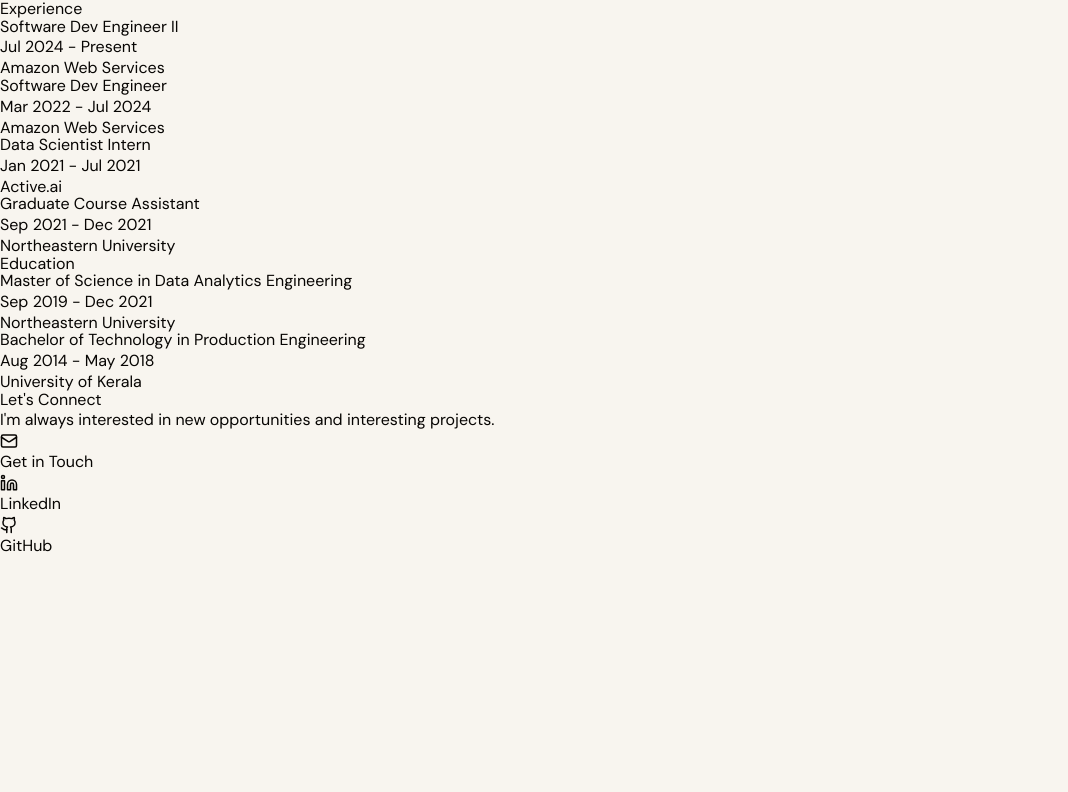
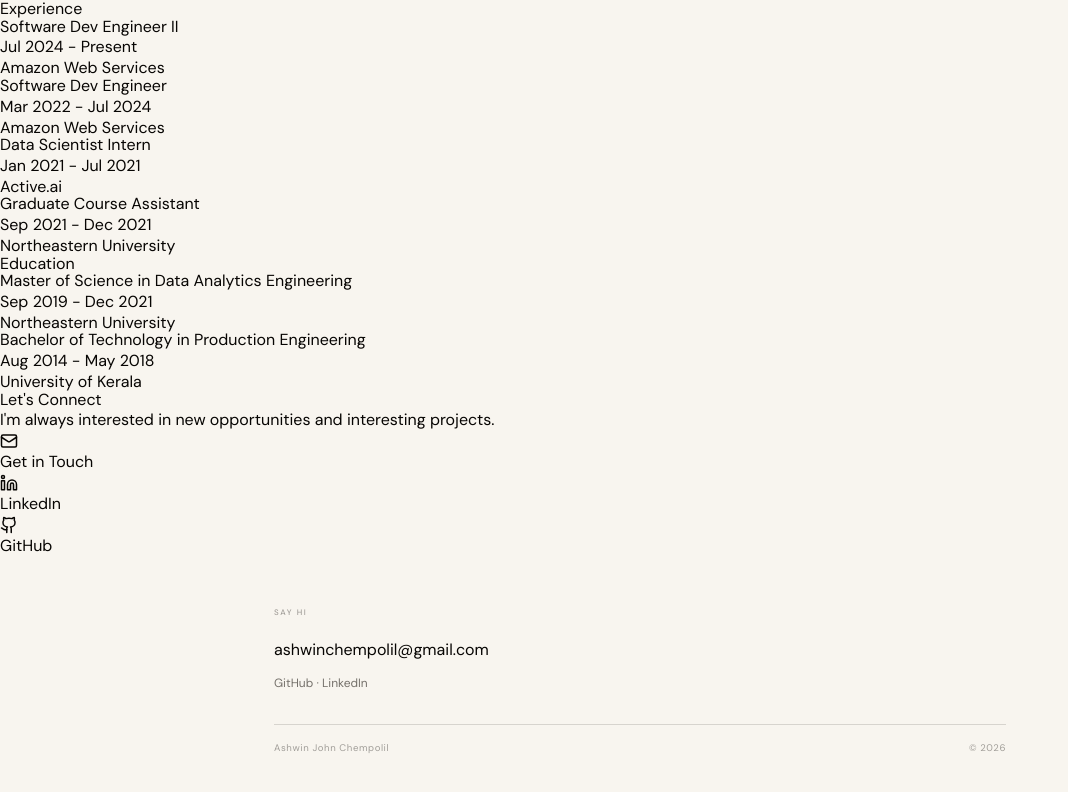
Before and after one commit to ashwinjohn3/ajc-portfolio, a Next.js app: page / in a window 1280 px wide. Shown: the part 2005-2797 px from the top of the page, without its empty margins (0-1068 px from the left). Before the commit the page ends 2563 px from the top, so only its background shows below. Built offline with nearby package versions, Linux system fonts and the light colour scheme.

Commit message:
feat: Footer with contact links and copyright

```diff
--- /dev/null
+++ b/app/components/Footer.tsx
@@ -0,0 +1,81 @@
+// app/components/Footer.tsx  (server component — no 'use client')
+
+import { PERSONAL_INFO } from '../../utils/constants'
+
+export default function Footer() {
+  return (
+    <footer
+      id="contact"
+      className="footer-pad"
+      style={{
+        maxWidth: '860px',
+        margin: '0 auto',
+        width: '100%',
+        padding: '3rem 4rem 4rem',
+      }}
+    >
+      <style>{`
+        @media (max-width: 640px)  { .footer-pad { padding: 2rem 1.5rem 3rem !important; } }
+        @media (min-width: 641px) and (max-width: 1024px) { .footer-pad { padding: 2.5rem 2rem 3rem !important; } }
+      `}</style>
+
+      {/* Section heading */}
+      <p
+        style={{
+          fontFamily: 'var(--font-dm-sans)',
+          fontSize: '0.5rem',
+          fontWeight: 500,
+          letterSpacing: '0.2em',
+          textTransform: 'uppercase',
+          color: 'var(--ink-faint)',
+          marginBottom: '1.25rem',
+        }}
+      >
+        Say hi
+      </p>
+
+      {/* Email */}
+      <a
+        href={`mailto:${PERSONAL_INFO.email}`}
+        style={{
+          display: 'block',
+          fontFamily: 'var(--font-dm-sans)',
+          fontSize: '1rem',
+          color: 'var(--ink)',
+          marginBottom: '0.75rem',
+        }}
+      >
+        {PERSONAL_INFO.email}
+      </a>
+
+      {/* Social links */}
+      <p
+        style={{
+          fontFamily: 'var(--font-dm-sans)',
+          fontSize: '0.75rem',
+          color: 'var(--ink-mid)',
+        }}
+      >
+        <a href={PERSONAL_INFO.github}>GitHub</a>
+        {' · '}
+        <a href={PERSONAL_INFO.linkedin}>LinkedIn</a>
+      </p>
+
+      {/* Copyright rule */}
+      <div style={{ height: '1px', background: 'var(--rule)', margin: '2rem 0 1rem' }} />
+      <div
+        style={{
+          display: 'flex',
+          justifyContent: 'space-between',
+          fontFamily: 'var(--font-dm-sans)',
+          fontSize: '0.6rem',
+          letterSpacing: '0.06em',
+          color: 'var(--ink-faint)',
+        }}
+      >
+        <span>{PERSONAL_INFO.name}</span>
+        <span>© 2026</span>
+      </div>
+    </footer>
+  )
+}
--- a/app/page.tsx
+++ b/app/page.tsx
@@ -9,6 +9,7 @@
 import Hero from './components/Hero';
 import SectionTable from './components/SectionTable';
 import Shelf from './components/Shelf';
+import Footer from './components/Footer';
 
 const Portfolio = () => {
   const { theme, setTheme } = useTheme();
@@ -172,6 +173,7 @@
               </div>
             </section>
         </main>
+        <Footer />
       </div>
 
 
```
